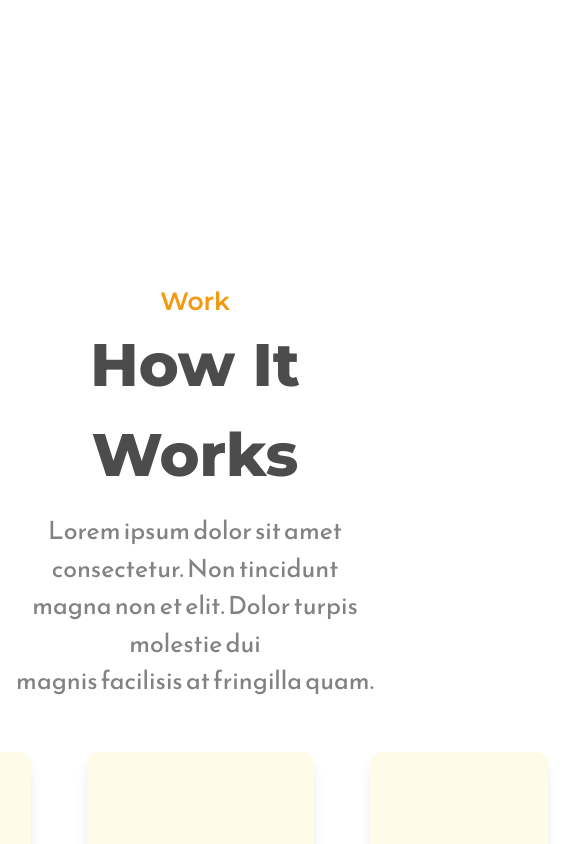
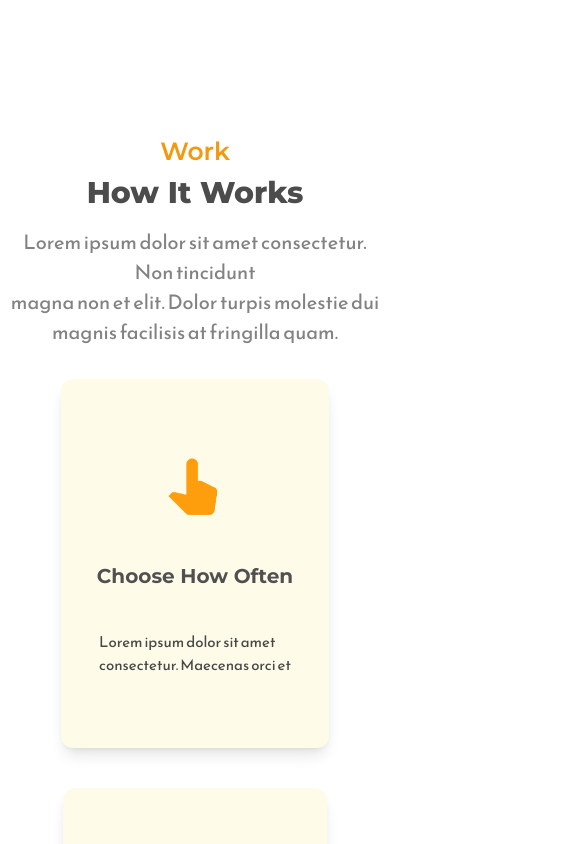
Before and after one commit to rohann06/foodie__landing-page, a Next.js app: page / in a window 390 px wide. Shown: the part 3060-3904 px from the top of the page, 585 px wide, since content can reach past the window. Built offline with nearby package versions, Linux system fonts and the light colour scheme.

Commit message:
testimonials and work section responsive

```diff
--- a/components/Card.tsx
+++ b/components/Card.tsx
@@ -10,13 +10,13 @@ type Props = {
 const Card = ({ image, title }: Props) => {
   console.log(typeof image);
   return (
-    <div className=" py-10 px-6 bg-yellow-50 rounded-xl shadow-lg">
+    <div className=" py-5 lg:py-10 px-6 bg-yellow-50 rounded-xl shadow-lg">
       <div className=" flex flex-col justify-center items-center my-10 p-3">
         <Image src={image} height={70} width={70} alt="img" />
-        <p className=" text-[30px] font-Montserrat font-bold my-10 text-[#505050]">
+        <p className=" text-[20px] lg:text-[30px] font-Montserrat font-bold my-10 text-[#505050]">
           {title}
         </p>
-        <p className=" text-[20px] text-[#474747]">
+        <p className=" text-[15px] lg:text-[20px] text-[#474747]">
           Lorem ipsum dolor sit amet <br /> consectetur. Maecenas orci et{" "}
         </p>
       </div>
--- a/components/TestimonialSection.tsx
+++ b/components/TestimonialSection.tsx
@@ -4,44 +4,42 @@ import myimage from "../public/rohan.png";
 import { GiRoundStar } from "react-icons/gi";
 const TestimonialSection = () => {
   return (
-    <div className=" text-center mt-[300px]">
-      <p className=" text-[25px] font-semibold text-[#F4980D] font-Montserrat">
+    <div className=" text-center mt-[200px] lg:mt-[300px]">
+      <p className="  text-[25px] font-semibold text-[#F4980D] font-Montserrat">
         Testimonial
       </p>
-      <h1 className=" font-Montserrat font-extrabold text-[#4C4C4C] text-[60px]">
+      <h1 className=" font-Montserrat font-extrabold text-[#4C4C4C] text-[30px] lg:text-[60px]">
         What They Are Saying
       </h1>
-      <p className=" text-[#828282] text-[25px] py-3">
+      <p className=" text-[#828282] text-[20px] lg:text-[25px] py-3">
         Lorem ipsum dolor sit amet consectetur. Non tincidunt <br /> magna non
         et elit. Dolor turpis molestie dui <br /> magnis facilisis at fringilla
         quam.
       </p>
 
-      <div className=" mx-80 rounded-3xl bg-yellow-50 shadow-lg font-Montserrat">
-        <div className=" grid justify-center my-10 px-10 py-8 ">
+      <div className=" bg-yellow-50 rounded-3xl shadow-lg font-Montserrat flex flex-col justify-center items-center lg:mx-80 lg:my-10  lg:px-10 lg:py-8 ">
         <Image
-            className=" mx-80"
+        className="my-5"
           src={myimage}
           height={90}
           width={90}
           alt="iamge"
         />
-          <p className=" text-[#515151] text-[25px] my-10 font-medium">
-            Lorem ipsum dolor sit amet consectetur. Non tincidunt <br /> magna
-            non et elit. Dolor turpis molestie <br /> magnis facilisis at
-            fringilla quam.
+        <p className=" text-[#515151] text-[20px] lg:text-[25px] lg:my-10 my-5 font-medium">
+          Lorem ipsum dolor sit amet consectetur. Non tincidunt <br /> magna non
+          et elit. Dolor turpis molestie <br /> magnis facilisis at fringilla
+          quam.
         </p>
-          <p className=" flex justify-center gap-5 text-2xl text-[#FE9E0D]">
+        <p className=" flex justify-center gap-5 text-xl lg:text-2xl text-[#FE9E0D]">
           <GiRoundStar />
           <GiRoundStar />
           <GiRoundStar />
           <GiRoundStar />
           <GiRoundStar />
         </p>
-          <p className=" mt-5 text-[#1C1C1C] text-[30px] font-bold">
+        <p className=" my-5 text-[#1C1C1C] text-[30px] font-bold">
           Rohan Ahire
         </p>
-        </div>
       </div>
     </div>
   );
--- a/components/WorkSection.tsx
+++ b/components/WorkSection.tsx
@@ -9,21 +9,21 @@ import food from "./../public/pick-meals-image.png";
 
 const WorkSection = () => {
   return (
-    <div className=" mt-[400px]">
+    <div className=" mt-[250px] lg:mt-[400px]">
       <div className=" text-center">
         <p className=" text-[25px] font-semibold text-[#F4980D] font-Montserrat">
           Work
         </p>
-        <h1 className=" font-Montserrat font-extrabold text-[#4C4C4C] text-[60px]">
+        <h1 className=" font-Montserrat font-extrabold text-[#4C4C4C] text-[30px] lg:text-[60px]">
           How It Works
         </h1>
-        <p className=" text-[#828282] text-[25px] py-3">
+        <p className=" text-[#828282] text-[20px] lg:text-[25px] py-3">
           Lorem ipsum dolor sit amet consectetur. Non tincidunt <br /> magna non
           et elit. Dolor turpis molestie dui <br /> magnis facilisis at
           fringilla quam.
         </p>
       </div>
-      <div className=" flex justify-center gap-14 my-10 ">
+      <div className=" flex lg:flex-row flex-col justify-center items-center gap-10 lg:gap-14 my-5 lg:my-10 ">
         <Card image={hand} title={"Choose How Often"} />
         <Card image={truck} title={"Fast Deliveries"} />
         <Card image={food} title={"Pick Meals"} />
```
Lines whose indentation alone changed are shown as unchanged.
